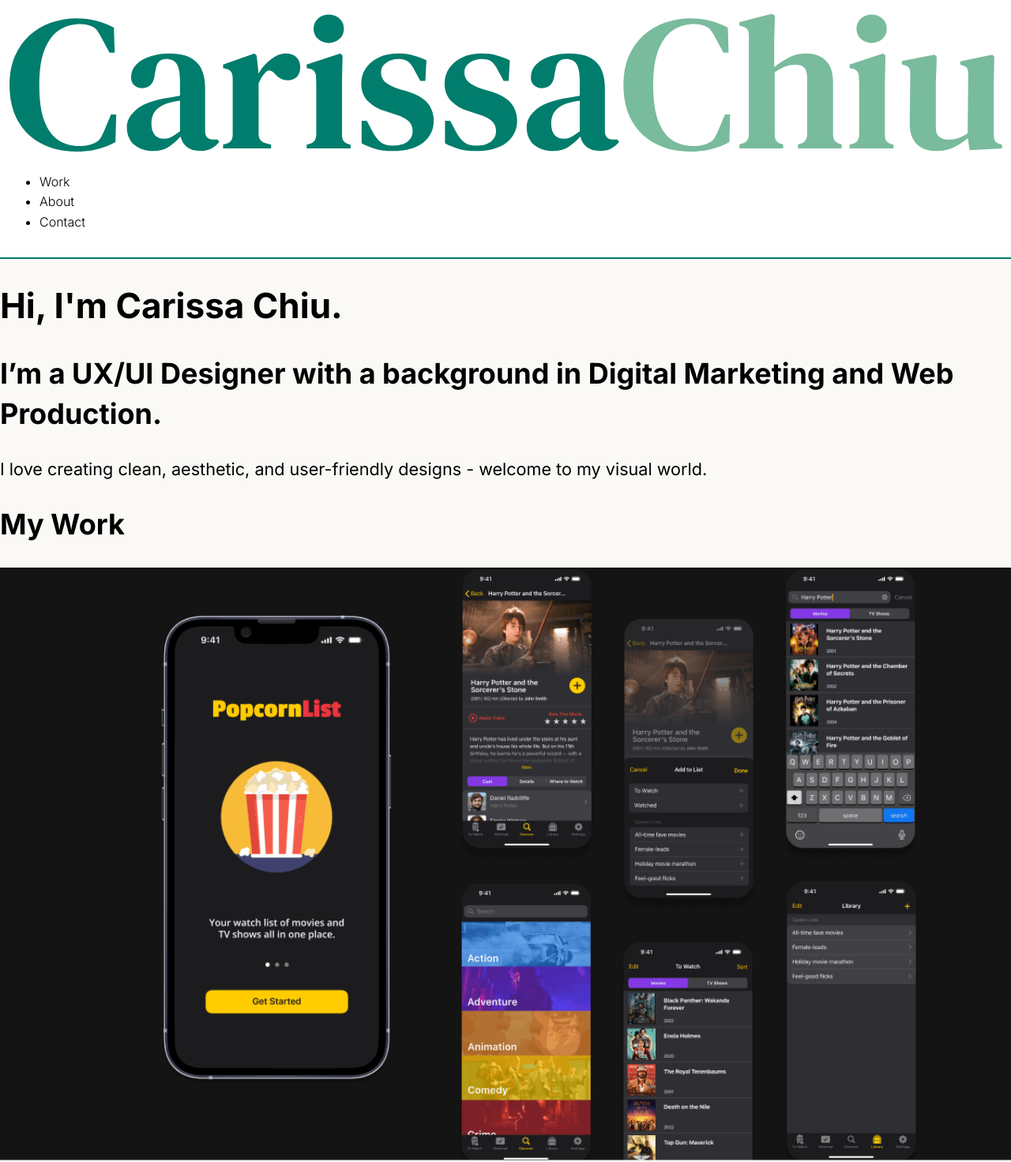
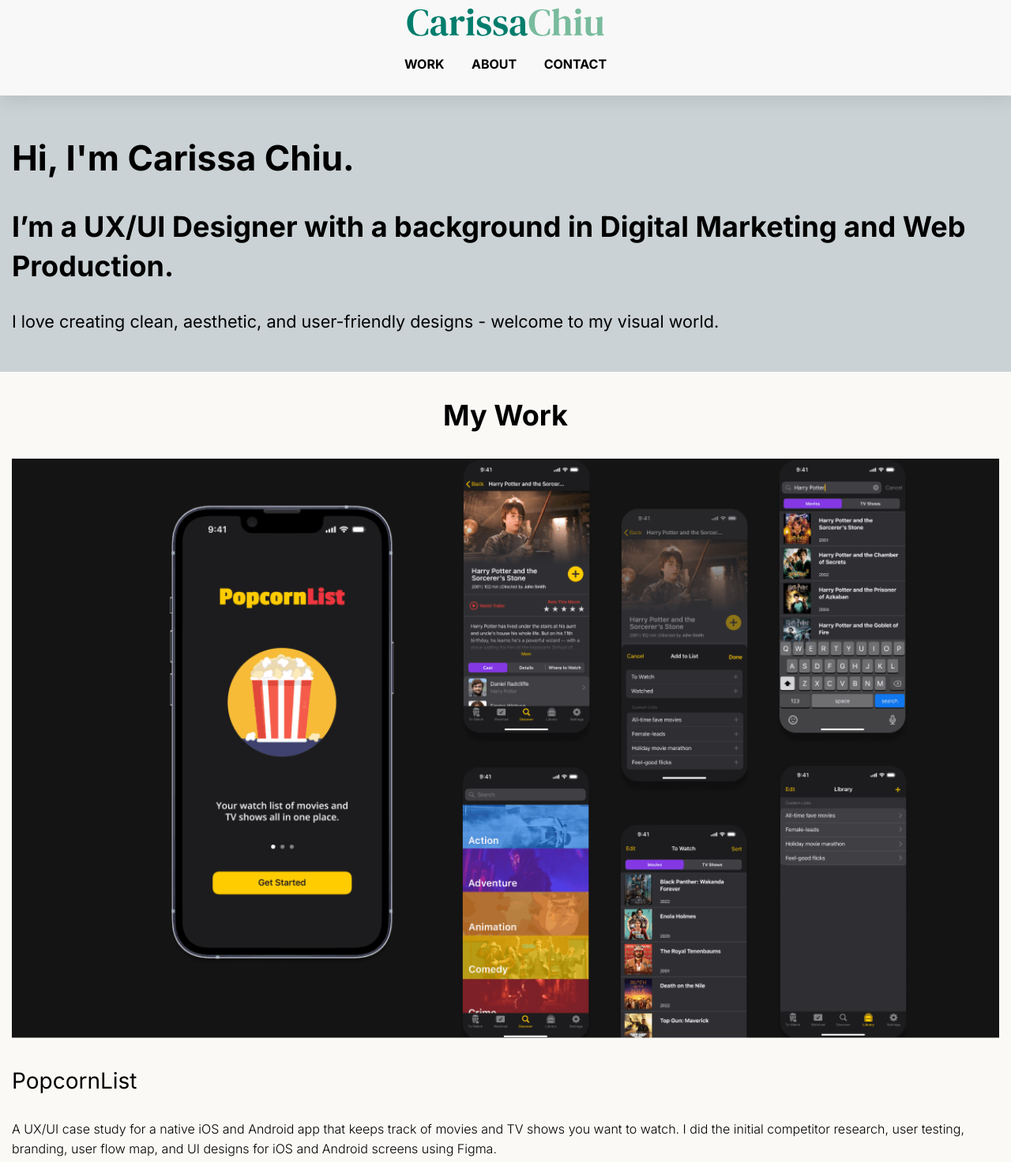
Before and after one commit to carissa-chiu/portoflio-site, a plain HTML site: page index.html in a window 1280 px wide. Shown: the top 1472 px of the page at 79% size. Drawn offline with nearby package versions, Linux system fonts and the light colour scheme.

Commit message:
Add layout styling

```diff
--- a/css/style.css
+++ b/css/style.css
@@ -4,7 +4,12 @@
 Secondary Color (Light Green): #79bb9d
 Supporting Color (light gray white): #cad2d5
 Accent Color (Yellow): #f4cd5c
+Off-white background: #faf9f6
 */
+* {
+  box-sizing: border-box;
+}
+
 body {
   background-color: #faf9f6;
   font-family: 'Inter', sans-serif;
@@ -105,7 +110,82 @@
 }
 
 header {
-  background-color: white;
-  padding: 15px 10px;
+  background-color: #cad2d5;
+  padding: 10px 0;
   border-bottom: 2px solid #007d6c;
+  text-align: center;
+
+  /* start code for box shadow */
+  width: [object Object]px;
+  height: [object Object]px;
+  background: #f8f8f8;
+  border: solid #bdbdbd 0;
+  box-shadow: 0 5px 23px rgba(0, 0, 0, 0.1);
+  -webkit-box-shadow: 0 5px 23px rgba(0, 0, 0, 0.1);
+  -moz-box-shadow: 0 5px 23px rgba(0, 0, 0, 0.1);
+  position: relative;
 }
+
+/* Layout styling */
+.container {
+  padding: 0 15px;
+}
+
+.row {
+  margin: 25px 0; /* 25px top and bottom, 0 left and right */
+}
+
+#work .row {
+  padding-bottom: 25px;
+  border-bottom: 1px solid #4a4a4a;
+}
+
+.logo {
+  max-width: 250px;
+}
+
+/* NAVIGATION styling */
+nav {
+  display: inline-block;
+  width: 100%;
+}
+
+nav > ul {
+  list-style-type: none;
+  padding: 0;
+}
+
+nav > ul > li {
+  display: inline-block;
+}
+
+nav > ul > li > a {
+  padding: 0 15px;
+  text-transform: uppercase;
+  font-weight: 700;
+  color: black;
+}
+
+nav > ul > li > a:visited {
+  color: black;
+}
+
+nav > ul > li > a:hover {
+  color: #007d6c;
+}
+
+nav > ul > li > a:active {
+  text-decoration: underline;
+  color: #79bb9d;
+}
+
+#hero {
+  background-color: #cad2d5;
+  padding: 20px 0;
+  display: inline-block;
+  width: 100%;
+}
+
+#work h2 {
+  text-align: center;
+}
--- a/index.html
+++ b/index.html
@@ -13,32 +13,33 @@
 <body>
     <!-- For the header -->
 	<header id="header-section">
-		<div>
-        <img src="img/logo.svg">
-        <nav>
-			<ul>
+		<div class="container">
+        	<img src="img/logo.svg" class="logo">
+        	<nav>
+				<ul>
 				<li><a href="index.html">Work</a></li>
         		<li><a href="about.html">About</a></li>
         		<li><a href="#contact">Contact</a></li>
-			</ul>
-		</nav>
+				</ul>
+			</nav>
         </div>
 	</header>
 
 	<!-- For the hero section -->
-	<main><div id="hero-intro">
-		<div><h1>Hi, I'm Carissa Chiu.</h1>
+	<main><div id="hero">
+		<div class="container">
+			<h1>Hi, I'm Carissa Chiu.</h1>
 			<span><h2>I’m a UX/UI Designer with a background in Digital Marketing and Web Production.</h2></span>
 			<h4>I love creating clean, aesthetic, and user-friendly designs - welcome to my visual world.</h4>
-			</div>
+		</div>
 	</div>
 
-	<!-- For your work/projects -->
-	<div id="my-work">
-		<div><!-- project section container -->
+	<!-- work section -->
+	<div id="work">
+		<div class="container"><!-- project section container -->
 			<h2>My Work</h2>
 
-			<div><!-- open row that holds (2) columns for project 1-->
+			<div class="row"><!-- open row that holds (2) columns for project 1-->
 				<div><!-- open first column (image)-->
 					<picture>
 						<source srcset="img/popcornlist/home-popcornlist-600.png" media="(max-width:767px)">
@@ -52,7 +53,7 @@
 				</div><!-- end second column -->
 			</div><!-- end row that holds (2) columns for project 1-->
 
-			<div><!-- open row that holds (2) columns for project 2-->
+			<div class="row"><!-- open row that holds (2) columns for project 2-->
 				<div><!-- open first column (image)-->
 					<picture>
 						<source srcset="img/whiskers/home-whiskers-600.png" media="(max-width:767px)">
@@ -71,7 +72,7 @@
 
 		<!-- For the footer -->
 		<footer id="contact">
-			<div>
+			<div class="container">
 				<h2>Connect With Me</h2>
 				<p>If you like my work and would like to get in touch, please feel free to send me an email by clicking below.</p>
 				<div>
```
Also changed, not shown: about.html (+11 -16 lines), popcornlist.html (+10 -8 lines).
